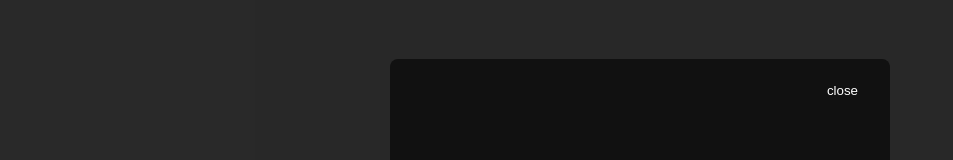
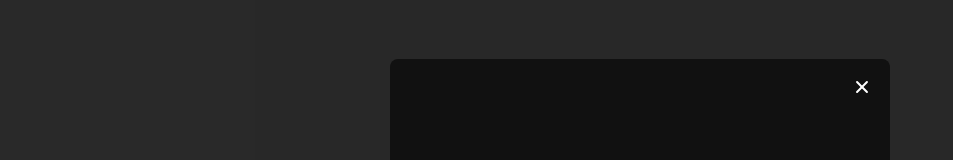
Before and after one commit to victorbadaro/react-modal-portal-example, a React (Vite) app: page / in a window 1280 px wide. Both pictures are taken after a click on the button "open modal". Shown: the part 191-351 px from the top of the page, without its empty margins (0-953 px from the left). Built offline with nearby package versions, Linux system fonts and the light colour scheme.

Commit message:
feat: add react-icons dependency and change the close icon in the modal component

```diff
--- a/package.json
+++ b/package.json
@@ -11,7 +11,8 @@
 	},
 	"dependencies": {
 		"react": "^18.2.0",
-		"react-dom": "^18.2.0"
+		"react-dom": "^18.2.0",
+		"react-icons": "^4.11.0"
 	},
 	"devDependencies": {
 		"@types/node": "^20.6.0",
--- a/src/components/Modal/index.tsx
+++ b/src/components/Modal/index.tsx
@@ -1,4 +1,5 @@
 import { createPortal } from 'react-dom';
+import { FiPlus } from 'react-icons/fi';
 import { ModalProps } from './types';
 
 import styles from './styles.module.css';
@@ -11,8 +12,9 @@ export function Modal({ isOpen, onClose }: ModalProps) {
 					type="button"
 					className={styles['close-button']}
 					onClick={onClose}
+					title="close"
 				>
-					close
+					<FiPlus />
 				</button>
 			</div>
 		</div>,
--- a/src/components/Modal/styles.module.css
+++ b/src/components/Modal/styles.module.css
@@ -23,5 +23,17 @@
 	position: absolute;
 	top: 16px;
 	right: 16px;
+	padding: 0;
 	background-color: transparent;
 }
+
+.close-button svg {
+	width: 24px;
+	height: 24px;
+	transform: rotate(45deg);
+	transition: transform 200ms;
+}
+
+.close-button:hover svg {
+	transform: rotate(135deg);
+}
```
Also changed, not shown: 1 other file (tests, documents, lock files or other folders).
